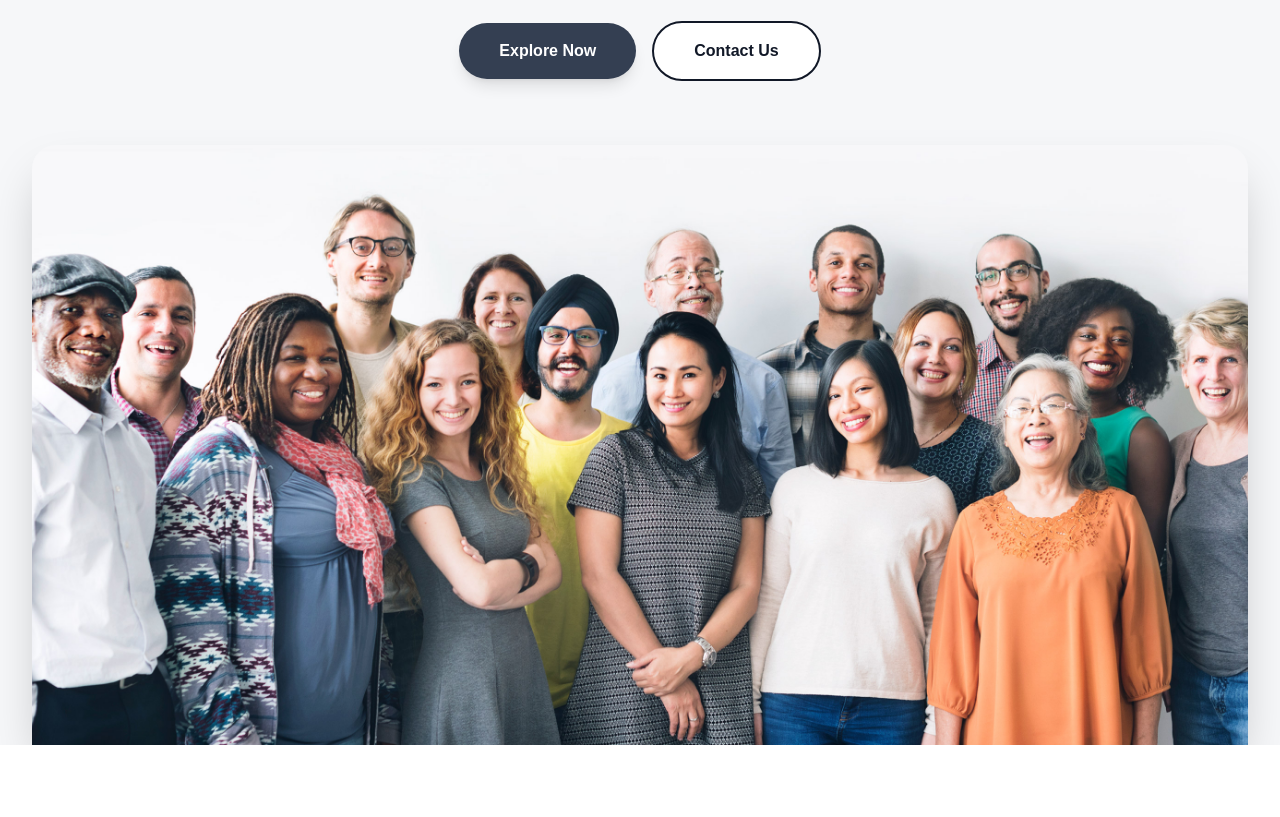
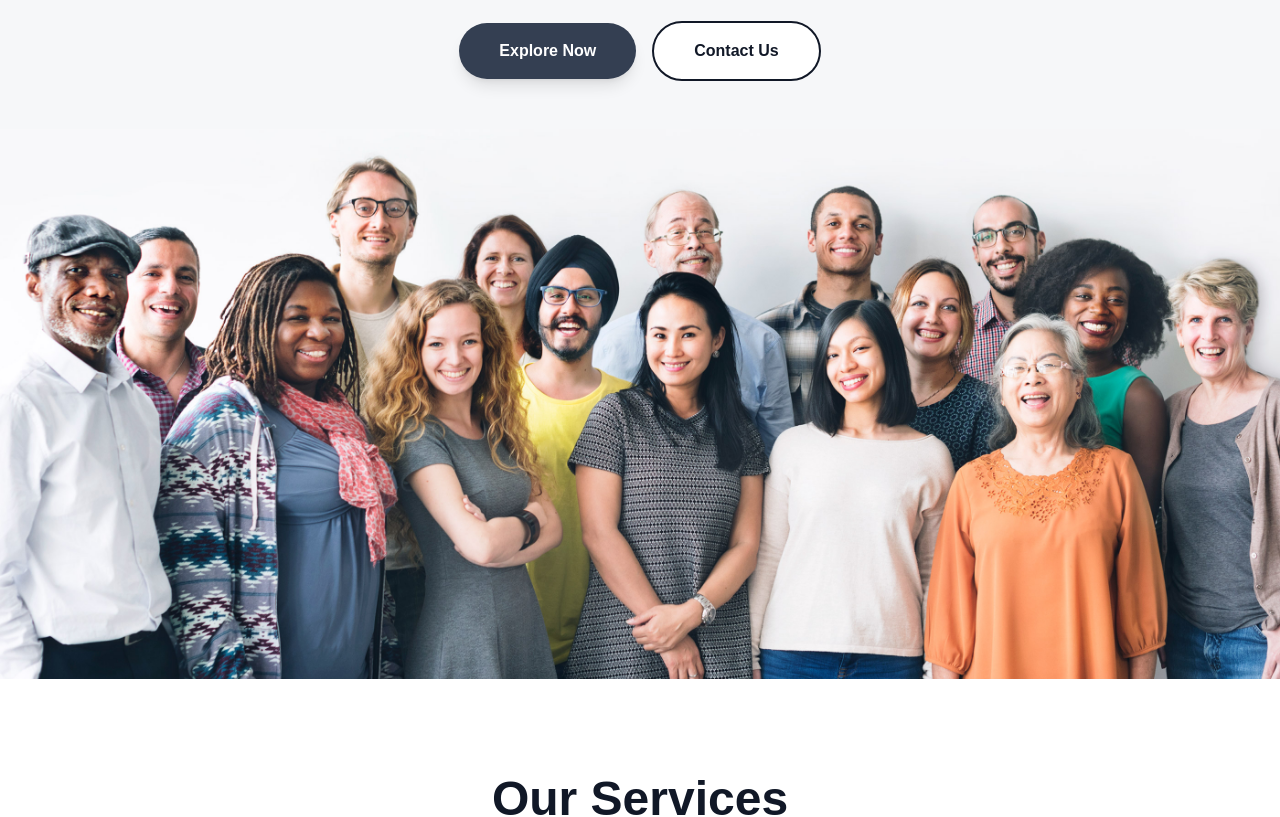
Before and after one commit to Sanaderali/alanfaldoc, a Next.js app: page / in a window 1280 px wide. Shown: the part 440-1257 px from the top of the page. Built offline with nearby package versions, Linux system fonts and the light colour scheme.

Commit message:
Make hero image full-width with seamless background merge

```diff
--- a/app/page.tsx
+++ b/app/page.tsx
@@ -105,10 +105,10 @@ export default function Home() {
       </header>
 
       {/* Hero Section with Team Image */}
-      <section id="home" className="relative bg-[#f6f7f9] pt-24 pb-0 overflow-hidden">
-        <div className="max-w-7xl mx-auto px-4 sm:px-6 lg:px-8">
-          {/* Content */}
-          <div className={`text-center mb-16 transition-all duration-1000 ${mounted ? 'opacity-100 translate-y-0' : 'opacity-0 translate-y-10'}`}>
+      <section id="home" className="relative bg-[#f6f7f9] pt-24 pb-0">
+        {/* Content Container */}
+        <div className="max-w-7xl mx-auto px-4 sm:px-6 lg:px-8 mb-12">
+          <div className={`text-center transition-all duration-1000 ${mounted ? 'opacity-100 translate-y-0' : 'opacity-0 translate-y-10'}`}>
             {/* Tagline */}
             <p className="text-sm font-semibold tracking-widest text-gray-500 uppercase mb-6">
               HELLO! THIS IS AL ANFAL DOC
@@ -120,7 +120,7 @@ export default function Home() {
             </h1>
 
             {/* CTA Buttons */}
-            <div className="flex flex-col sm:flex-row gap-4 justify-center items-center mb-16">
+            <div className="flex flex-col sm:flex-row gap-4 justify-center items-center">
               <Link href="#services" className="px-10 py-4 bg-[#343f52] text-white font-semibold rounded-full hover:bg-gray-900 transition-all duration-300 transform hover:scale-105 shadow-lg text-base">
                 Explore Now
               </Link>
@@ -129,17 +129,18 @@ export default function Home() {
               </Link>
             </div>
           </div>
+        </div>
 
-          {/* Team Image */}
-          <div className="relative w-full h-[400px] md:h-[500px] lg:h-[600px] rounded-t-3xl overflow-hidden shadow-2xl">
+        {/* Full-Width Team Image - No Container */}
+        <div className="relative w-full h-[400px] md:h-[500px] lg:h-[550px]">
           <Image
             src="/hero-team.jpg"
             alt="Professional Team"
             fill
-              className="object-cover object-top"
+            className="object-cover object-center"
             priority
+            sizes="100vw"
           />
-          </div>
         </div>
       </section>
 
```
Lines whose indentation alone changed are shown as unchanged.
